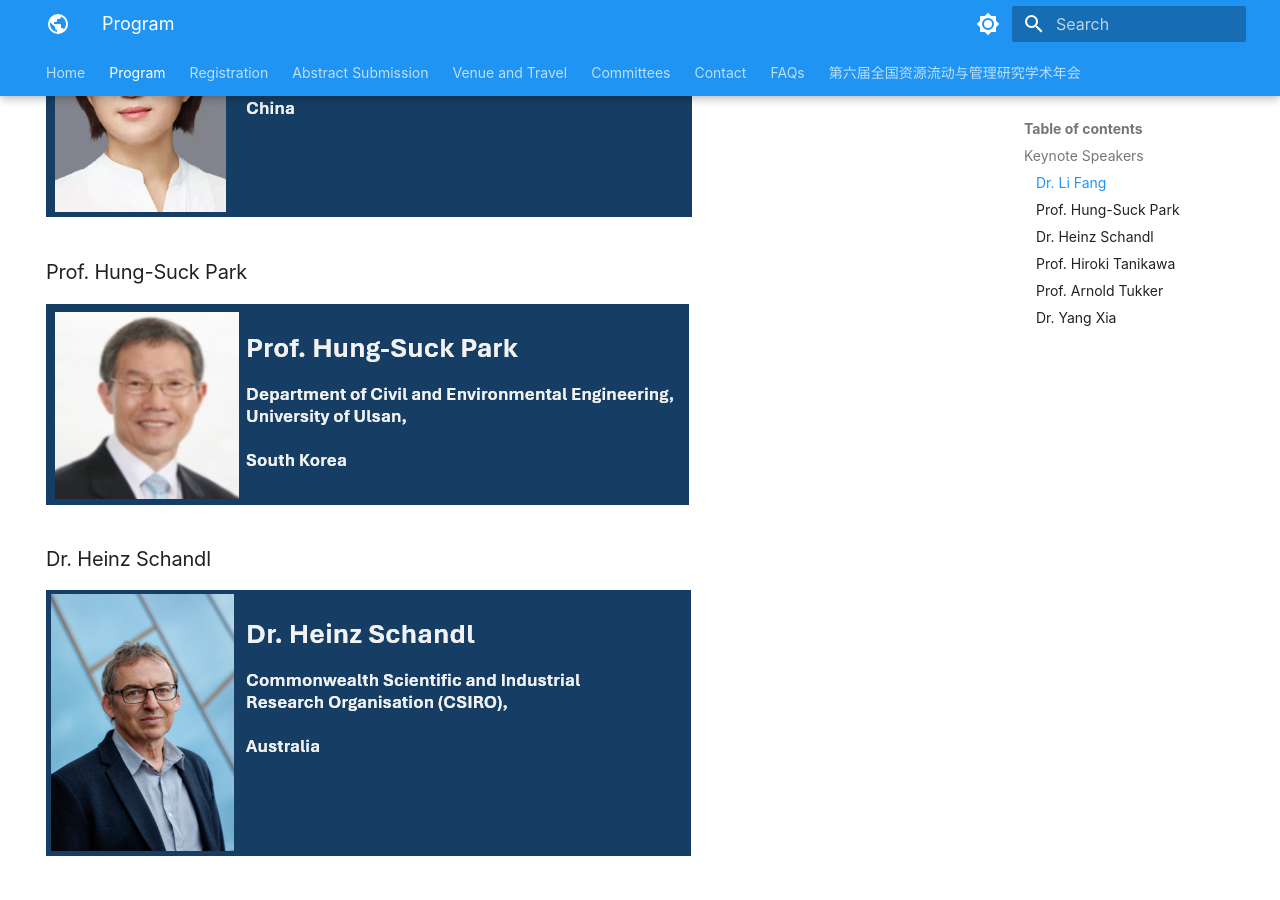
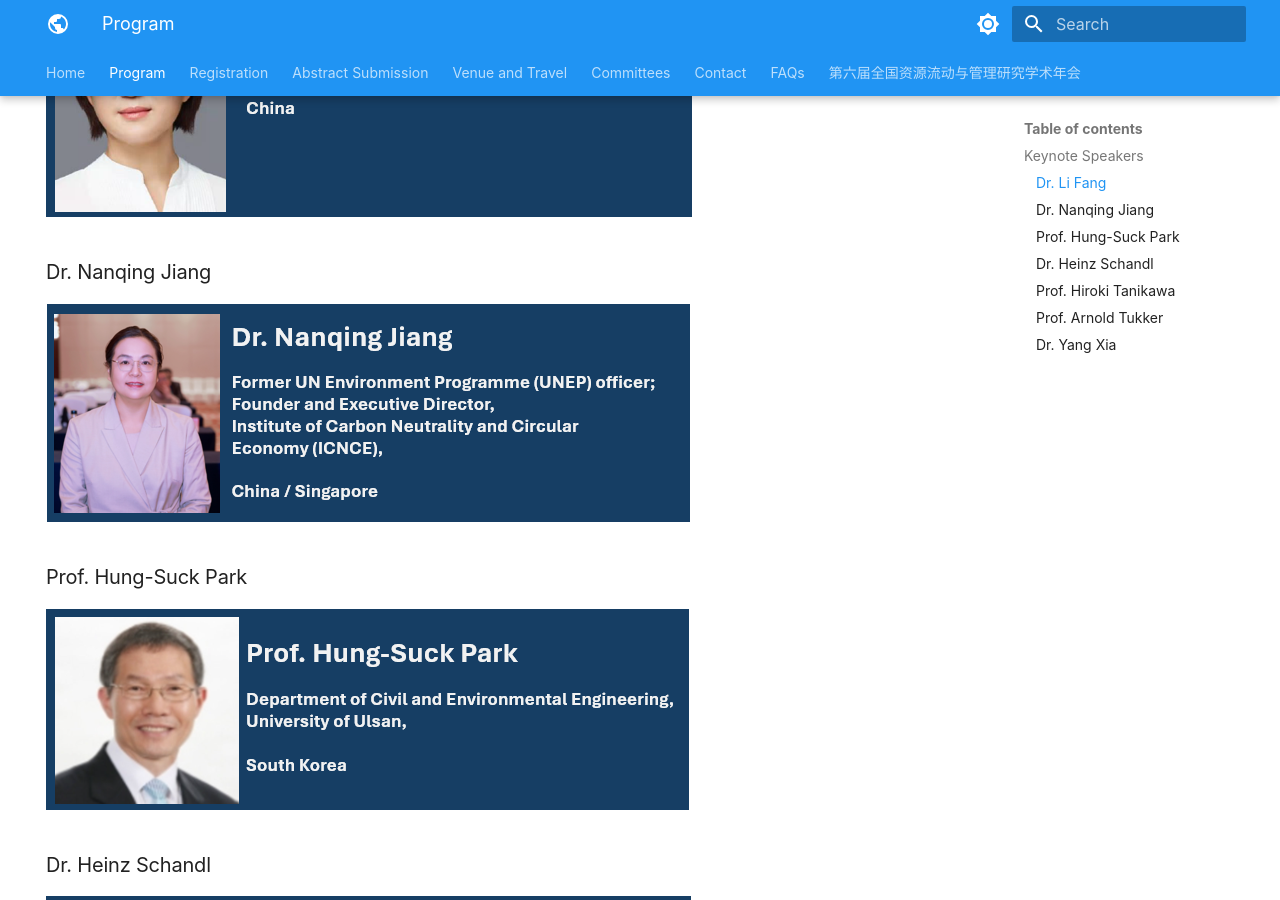
Before and after one commit to Admittedly-Goat/isiesem2024.net.github.io, an MkDocs documentation site: the page built from docs/Program/index.md, in a window 1280 px wide and 900 px high, scrolled down 1427 px. Built offline with MkDocs 1.6.1 and Material for MkDocs 9.7.7, drawn with Linux system fonts in a browser that asks for light colours.

Commit message:
update keynote speakers

```diff
--- a/docs/Program/index.md
+++ b/docs/Program/index.md
@@ -14,6 +14,10 @@ The conference program is out now! The schedule during the conference is provide
 ### Dr. Li Fang
 
 ![1721139866488](image/index/1721139866488.png)
+
+### Dr. Nanqing Jiang
+
+![1723289677976](image/index/1723289677976.png)
 
 ### Prof. Hung-Suck Park
 
```
Also changed, not shown: other parts of docs/Program/index.md (+1 -1 lines), docs/Program/image/index/1723288899985.png (added), docs/Program/image/index/1723289379272.png (added), docs/Program/image/index/1723289507237.png (added), docs/Program/image/index/1723289677976.png (added).
